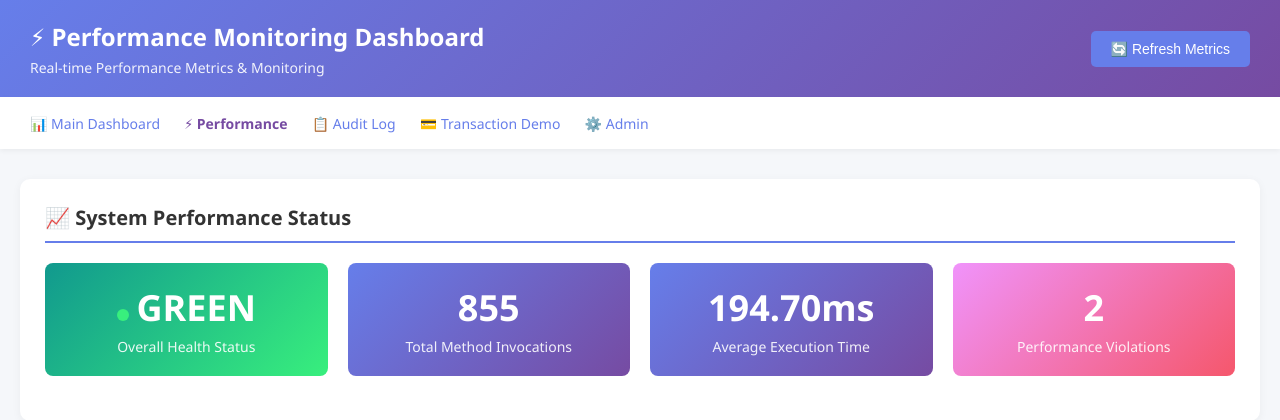
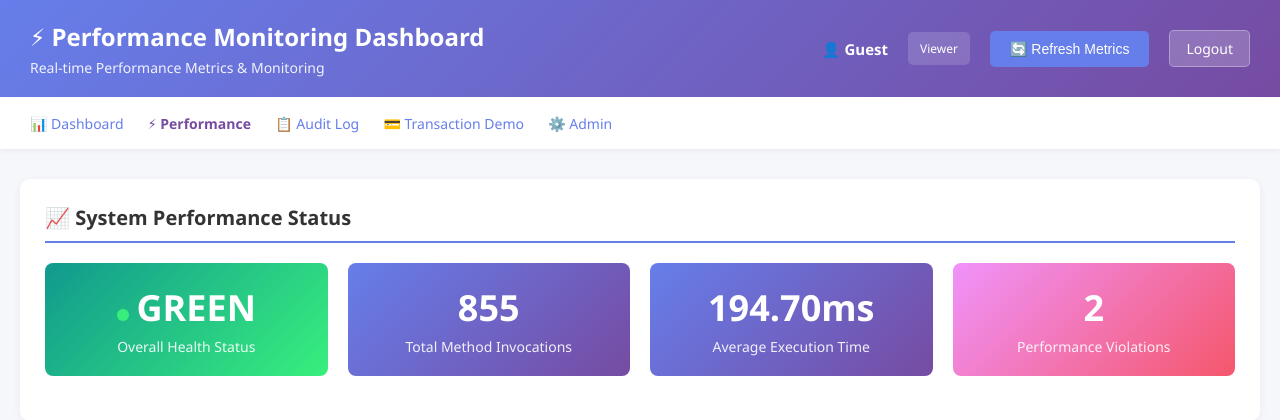
Before and after one commit to Amiru-dev/globaltrade-scm, a Java web app: page /performance-dashboard.jsp in a window 1280 px wide. Shown: the top 420 px of the page. Run offline with Tomcat 11, a stand-in JSP engine, Linux system fonts and the light colour scheme.

Commit message:
ui polish

```diff
--- a/globaltrade-scm-web/src/main/webapp/performance-dashboard.jsp
+++ b/globaltrade-scm-web/src/main/webapp/performance-dashboard.jsp
@@ -35,6 +35,59 @@
         .header h1 {
             font-size: 24px;
             font-weight: 600;
+        }
+
+        .user-info {
+            display: flex;
+            align-items: center;
+            gap: 20px;
+            flex-wrap: wrap;
+        }
+
+        .user-info span {
+            font-size: 14px;
+        }
+
+        .user-info .role-info {
+            background: rgba(255, 255, 255, 0.15);
+            padding: 8px 12px;
+            border-radius: 5px;
+            font-size: 12px;
+            max-width: 400px;
+            overflow: hidden;
+            text-overflow: ellipsis;
+            white-space: nowrap;
+        }
+
+        .user-info .username {
+            font-weight: 600;
+            font-size: 15px;
+        }
+
+        .logout-btn {
+            background: rgba(255, 255, 255, 0.2);
+            color: white;
+            border: 1px solid rgba(255, 255, 255, 0.3);
+            padding: 8px 16px;
+            border-radius: 5px;
+            cursor: pointer;
+            font-size: 14px;
+            transition: background 0.3s;
+            text-decoration: none;
+            display: inline-block;
+        }
+
+        .logout-btn:hover {
+            background: rgba(255, 255, 255, 0.3);
+        }
+
+        .access-level {
+            background: #e8f4f8;
+            color: #2c5f7c;
+            padding: 10px 15px;
+            border-radius: 5px;
+            font-size: 13px;
+            border-left: 3px solid #2c5f7c;
         }
 
         .container {
@@ -144,6 +197,11 @@
             color: #721c24;
         }
 
+        .badge-info {
+            background: #d1ecf1;
+            color: #0c5460;
+        }
+
         .nav-bar {
             background: white;
             padding: 15px 30px;
@@ -162,6 +220,11 @@
 
         .nav-bar a:hover {
             color: #764ba2;
+        }
+
+        .nav-bar a.active {
+            color: #764ba2;
+            font-weight: 600;
         }
 
         .performance-bar {
@@ -281,14 +344,19 @@
         <h1>⚡ Performance Monitoring Dashboard</h1>
         <p style="font-size: 14px; opacity: 0.9; margin-top: 5px;">Real-time Performance Metrics & Monitoring</p>
     </div>
-    <div>
+    <div class="user-info">
+        <div class="username">👤 <%= request.getAttribute("username") != null ? request.getAttribute("username") : "Guest" %></div>
+        <div class="role-info" title="<%= request.getAttribute("roleDescription") != null ? request.getAttribute("roleDescription") : "Viewer" %>">
+            <%= request.getAttribute("roleDescription") != null ? request.getAttribute("roleDescription") : "Viewer" %>
+        </div>
         <button class="refresh-btn" onclick="location.reload()">🔄 Refresh Metrics</button>
+        <a href="login?logout=true" class="logout-btn">Logout</a>
     </div>
 </div>
 
 <div class="nav-bar">
-    <a href="dashboard">📊 Main Dashboard</a>
-    <a href="performance-dashboard" style="color: #764ba2; font-weight: 600;">⚡ Performance</a>
+    <a href="dashboard">📊 Dashboard</a>
+    <a href="performance-dashboard" class="active">⚡ Performance</a>
     <a href="auditlog">📋 Audit Log</a>
     <a href="transaction">💳 Transaction Demo</a>
     <a href="admin">⚙️ Admin</a>
```
Also changed, not shown: globaltrade-scm-web/src/main/webapp/admin.jsp (+30 -4 lines), globaltrade-scm-web/src/main/webapp/auditlog.jsp (+43 -7 lines), globaltrade-scm-web/src/main/webapp/dashboard.jsp (+43 -16 lines), globaltrade-scm-web/src/main/webapp/transaction.jsp (+30 -4 lines), 5 other files.
